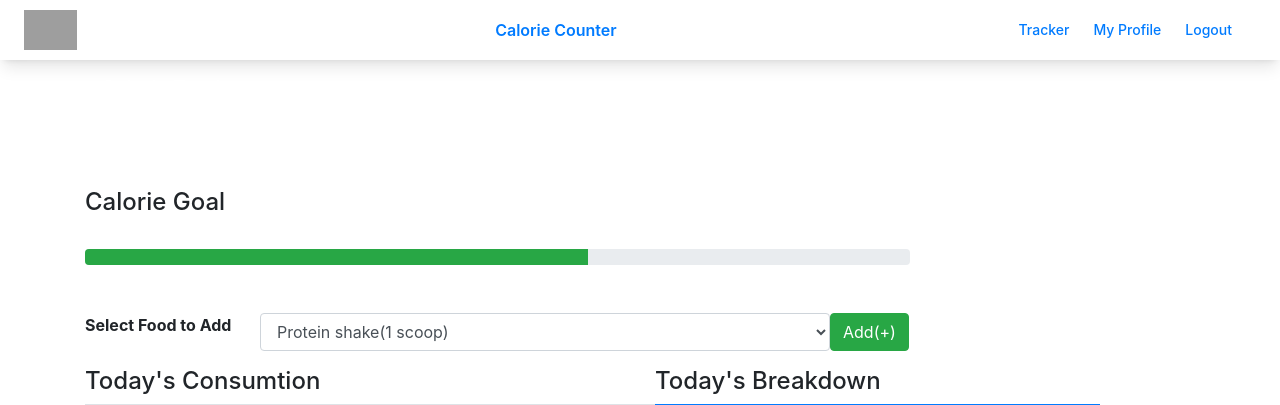
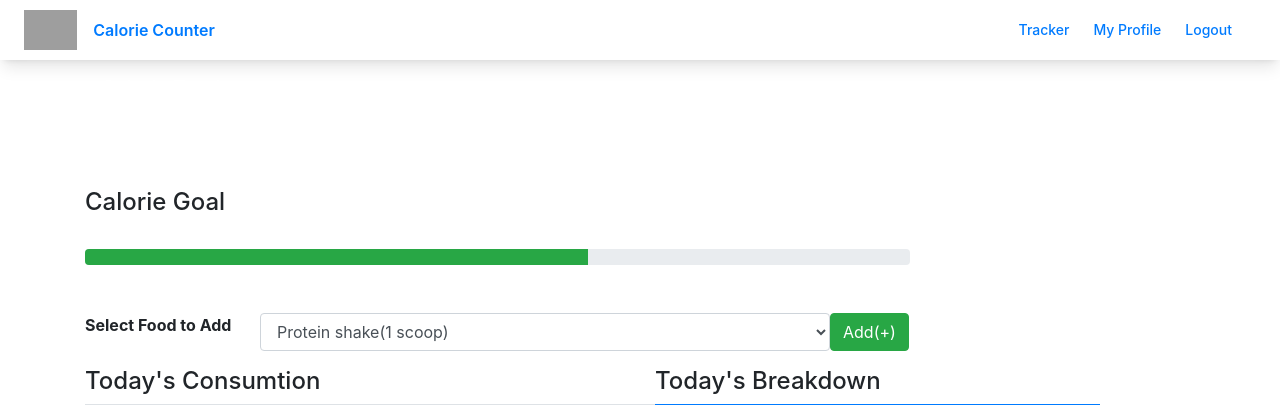
Before and after one commit to Ajitarth/Simple-Calorie-Couter--Django, a Django app: page /tracker/ in a window 1280 px wide. Shown: the top 405 px of the page. Run offline with Django 4.2, Linux system fonts and the light colour scheme; a user stored in the database is signed in; data comes from the database, SQL or seed files in the repository; some libraries are stand-ins or nearby versions; grey boxes are pictures that could not be loaded.

Commit message:
Committing changes before rebase

```diff
--- a/myapp/templates/myapp/base.html
+++ b/myapp/templates/myapp/base.html
@@ -13,8 +13,7 @@
         <div class="flex flex-wrap justify-between ml-5 items-center mx-auto px-4 py-2.5">
             <a href="" class="flex items-center">
                 <img class="h-10 mr-3" src="https://cdn0.iconfinder.com/data/icons/business-1-45/7762/1-Buy_And_Sell-512.png" alt="">
-                <a href="{% url 'intro' %}" class="margin-left-2
-                 text-xml font-semibold">Calorie Counter</a>
+                <span href="{% url 'intro' %}" class="self-center text-xml font-semibold">Calorie Counter</span>
             </a>
             <div class="flex items-center">
                 <a href="{% url 'tracker' %}" class="mr-6 text-sm font-medium text-grey-500">Tracker</a>
```
